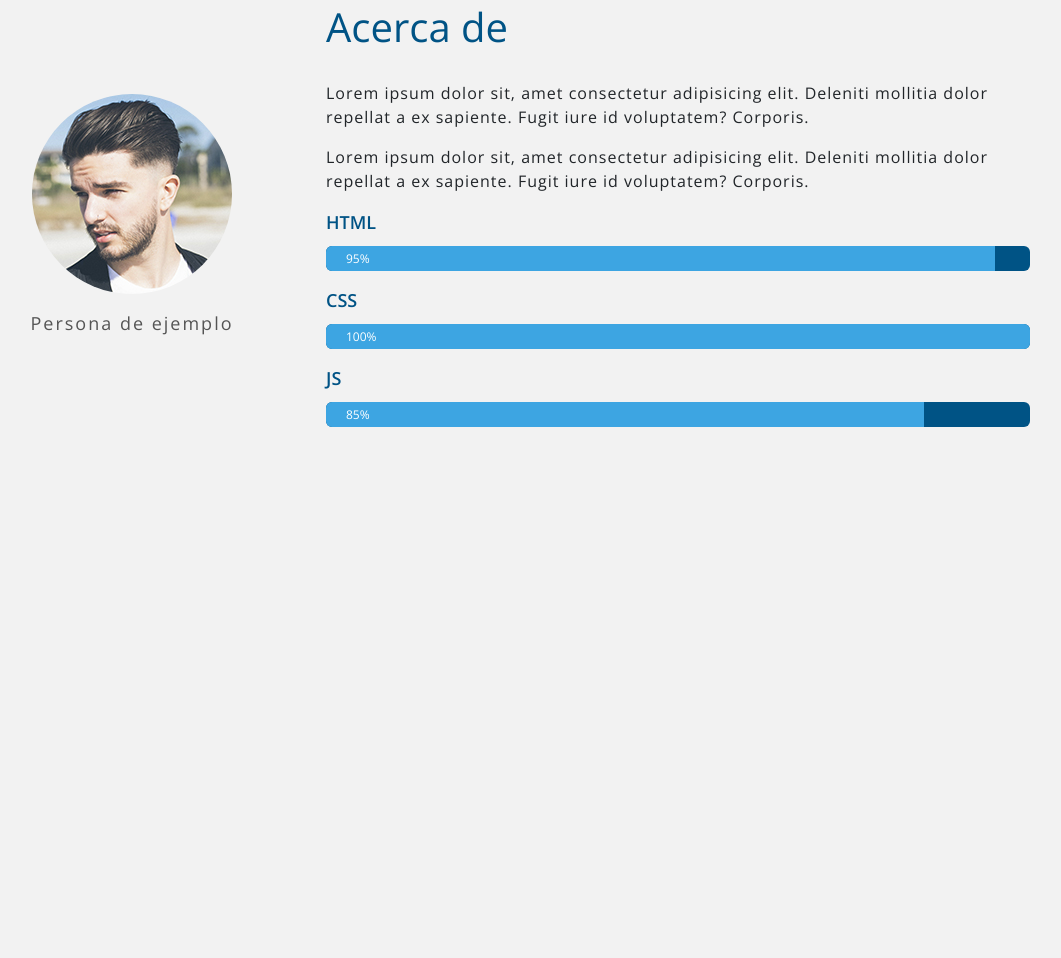
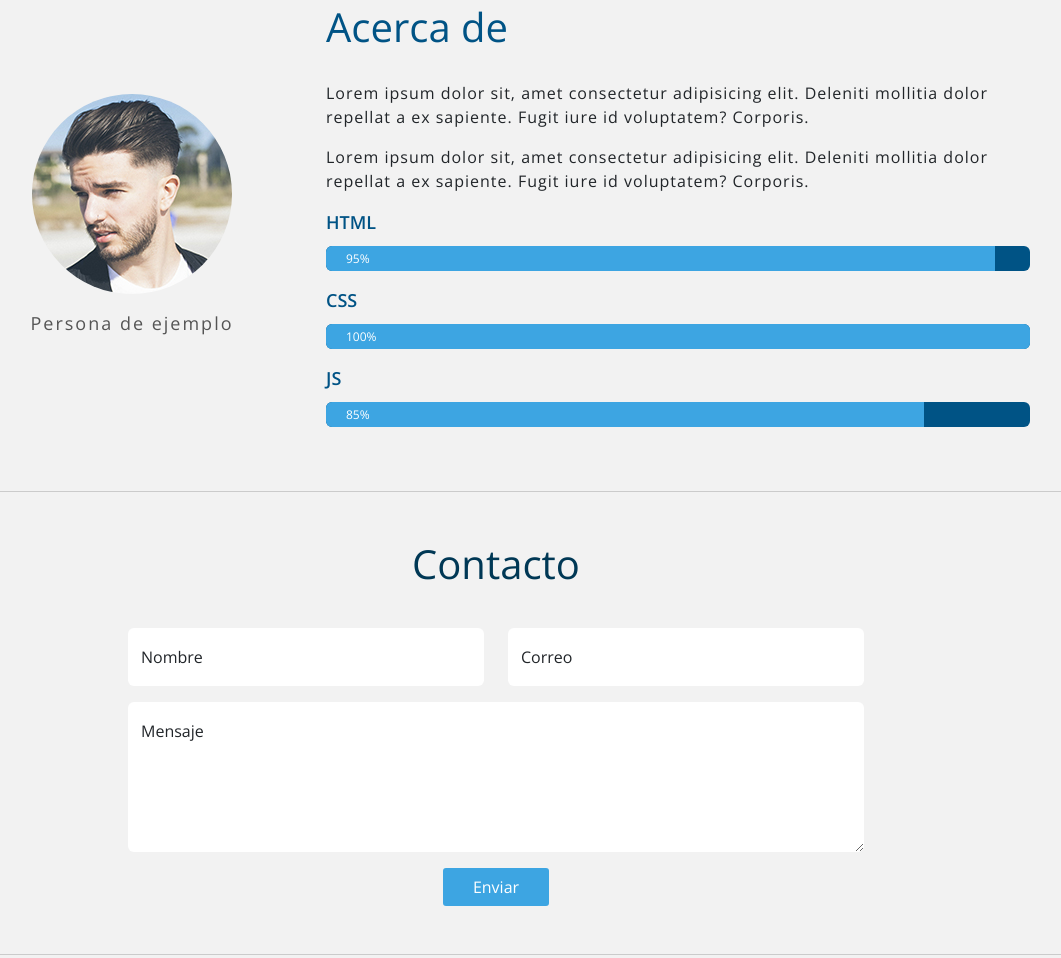
Before and after one commit to JorgeMirandaM/Bootstrap_Portafolio, a plain HTML site: page index.html in a window 1280 px wide. Shown: the part 1352-2310 px from the top of the page, without its empty margins (144-1205 px from the left). Before the commit the page ends 1843 px from the top, so only its background shows below. Drawn offline with nearby package versions, Linux system fonts and the light colour scheme.

Commit message:
Formulario de Contacto

```diff
--- a/css/estilos.css
+++ b/css/estilos.css
@@ -131,6 +131,50 @@ header .menu .c3:hover {
 
 
 
+/* Contacto */
+
+.contacto{
+    border-top: 1px solid #cbcbcb;
+    border-bottom: 1px solid #cbcbcb;
+}
+
+.contacto .titulo{
+    color: #003855;
+    font-family: 'Open Sans',sans-serif;
+    font-weight: 300;
+    font-size: 40px;
+    margin-bottom: 40px;
+    text-align: center;
+}
+
+.contacto .formulario input[type="text"],
+.contacto .formulario input[type="email"],
+.contacto .formulario textarea{
+    padding: 15px;
+    border: none;
+    font-family: 'Open Sans',sans-serif;
+}
+
+.contacto .formulario textarea{
+    height: 150px;
+    min-height: 150px;
+    max-height: 250px;
+}
+
+.contacto .formulario .boton{
+    background: #3da5e2;
+    border: none;
+    padding: 7px 30px;
+    color: #fff;
+    font-family: "Open Sans",sans-serif;
+    cursor: pointer;
+    width: auto;
+    border-radius: 3px;
+}
+
+.contacto .formulario .boton:hover{
+    background: #1ba0ef;
+}
 
 
 
@@ -144,9 +188,16 @@ header .menu .c3:hover {
 /* Dispositivo lg */
 @media screen and (max-width:992px){
 
-    .logo{
-        height: 76px;
-    }
+    .nav {
+        display: flexbox;
+        flex-direction: column;
+        align-items: stretch;
+        justify-content: center;
+       }
+
+       .logo {
+        align-self: center;
+       }
 
     header .menu{
         min-height: 76px;
--- a/index.html
+++ b/index.html
@@ -211,6 +211,38 @@
                     </div>
                 </div>
             </div>
+
+            <!-- Formulario de Contacto  -->
+            <div class="row contacto justify-content-center py-5 mb-5">
+                <div class="col-12 col-lg-8">
+                    <h2 class="titulo">Contacto</h2>
+                    <form class="formulario">
+                        <div class="row">
+                            <div class="col-12 col-lg-6">
+                                <div class="form-floating mb-3">
+                                    <input type="text" name="nombre" id="nombre" class="form-control" placeholder="John Doe">
+                                <label for="nombre">Nombre</label>
+                                </div>
+                            </div>
+                            <div class="col-12 col-lg-6">
+                                <div class="form-floating mb-3">
+                                    <input type="email" name="correo" id="correo" class="form-control" placeholder="correo@correo.com">
+                                <label for="nombre">Correo</label>
+                                </div>
+                            </div>
+                            <div class="col-12">
+                                <div class="form-floating mb-3">
+                                    <textarea name="mensaje" id="mensaje" class="form-control" placeholder="mensaje"></textarea>
+                                    <label for="mensaje">Mensaje</label>
+                                </div>
+                                <div class="d-flex justify-content-center">
+                                    <button class="boton" type="submit">Enviar</button>
+                                </div>
+                            </div>
+                        </div>
+                    </form>
+                </div>
+            </div>
         </div>
     </main>
 
```
